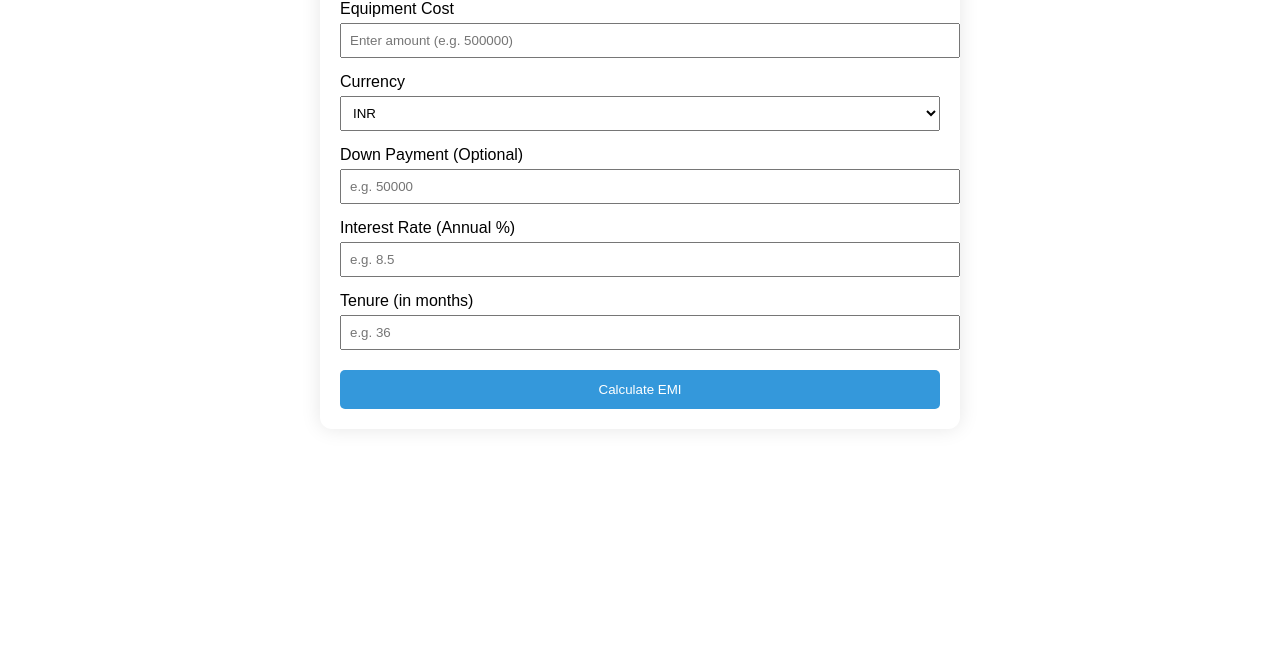
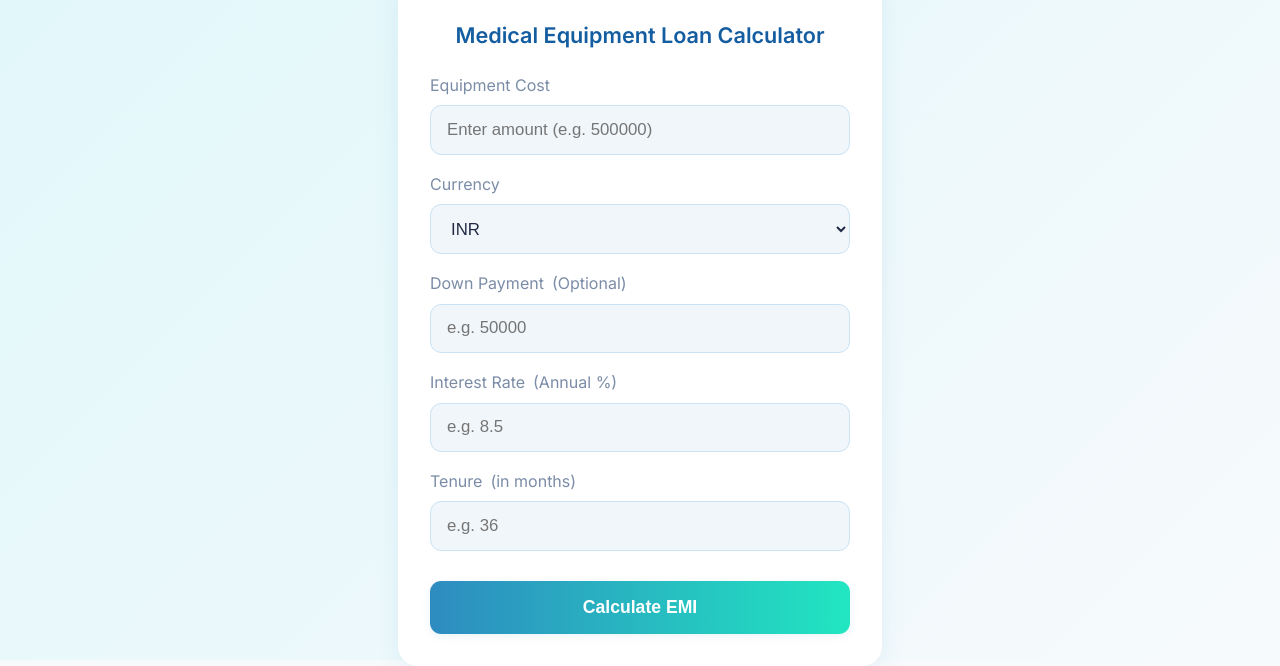
Before and after one commit to Zen-Coderon/MediFundr, a website: page public/index.html in a window 1280 px wide. Shown: the part 140-806 px from the top of the page. Drawn offline with Linux system fonts and the light colour scheme.

Commit message:
enhanced  ui/ux (visuals)

```diff
--- a/public/index.html
+++ b/public/index.html
@@ -1,89 +1,224 @@
+
 <!DOCTYPE html>
 <html lang="en">
 <head>
   <meta charset="UTF-8" />
   <meta name="viewport" content="width=device-width, initial-scale=1.0"/>
   <title>MediFundr – EMI Calculator</title>
+  <link href="https://fonts.googleapis.com/css2?family=Inter:wght@400;600;700&display=swap" rel="stylesheet">
   <style>
+    :root {
+      --primary: #2e8bc0;
+      --primary-dark: #145da0;
+      --accent: #21e6c1;
+      --bg: #f7fafc;
+      --card-bg: #fff;
+      --success-bg: #e6f9f2;
+      --danger: #e57373;
+      --radius: 1.25rem;
+      --shadow: 0 4px 24px 0 rgba(46,139,192,0.10);
+      --input-bg: #f1f6fa;
+      --input-border: #c9e3f5;
+      --text: #222b45;
+      --muted: #7b8ca7;
+      --transition: 0.2s cubic-bezier(.4,0,.2,1);
+    }
+    html, body {
+      height: 100%;
+      margin: 0;
+      padding: 0;
+      background: var(--bg);
+      font-family: 'Inter', Arial, sans-serif;
+      color: var(--text);
+      min-height: 100vh;
+    }
     body {
-      font-family: Arial, sans-serif;
-      background: #f4f4f4;
-      max-width: 600px;
-      margin: 40px auto;
-      padding: 20px;
-      border-radius: 12px;
-      background-color: #fff;
-      box-shadow: 0 0 20px rgba(0,0,0,0.1);
+      display: flex;
+      flex-direction: column;
+      align-items: center;
+      justify-content: flex-start;
+      min-height: 100vh;
+      background: linear-gradient(135deg, #e0f7fa 0%, #f7fafc 100%);
     }
-    h1 {
+    .header {
+      width: 100%;
+      background: linear-gradient(90deg, var(--primary), var(--accent));
+      color: #fff;
+      padding: 1.5rem 0 1rem 0;
       text-align: center;
-      color: #2c3e50;
+      font-size: 2rem;
+      font-weight: 700;
+      letter-spacing: 1px;
+      box-shadow: 0 2px 12px 0 rgba(46,139,192,0.08);
+      position: sticky;
+      top: 0;
+      z-index: 10;
+    }
+    .container {
+      background: var(--card-bg);
+      border-radius: var(--radius);
+      box-shadow: var(--shadow);
+      padding: 2.5rem 2rem 2rem 2rem;
+      margin: 2.5rem 0 2rem 0;
+      max-width: 420px;
+      width: 100%;
+      display: flex;
+      flex-direction: column;
+      gap: 1.2rem;
+      align-items: stretch;
+    }
+    .form-title {
+      font-size: 1.35rem;
+      font-weight: 600;
+      margin-bottom: 0.5rem;
+      text-align: center;
+      color: var(--primary-dark);
     }
     label {
-      display: block;
-      margin-top: 15px;
+      font-size: 1rem;
+      font-weight: 500;
+      margin-bottom: 0.3rem;
+      color: var(--muted);
+      display: flex;
+      align-items: center;
+      gap: 0.5em;
     }
-    input, select {
+    .input-group {
+      display: flex;
+      flex-direction: column;
+      gap: 0.2rem;
+    }
+    input[type="number"], select {
       width: 100%;
-      padding: 8px;
-      margin-top: 5px;
+      padding: 0.85rem 1rem;
+      border-radius: 0.7rem;
+      border: 1.5px solid var(--input-border);
+      background: var(--input-bg);
+      font-size: 1.05rem;
+      color: var(--text);
+      outline: none;
+      transition: border-color var(--transition), box-shadow var(--transition);
+      margin-top: 0.15rem;
+      box-sizing: border-box;
+    }
+    input[type="number"]:focus, select:focus {
+      border-color: var(--primary);
+      box-shadow: 0 0 0 2px #2e8bc033;
     }
     button {
-      background-color: #3498db;
-      color: white;
+      background: linear-gradient(90deg, var(--primary), var(--accent));
+      color: #fff;
       border: none;
-      padding: 12px;
-      margin-top: 20px;
-      width: 100%;
+      padding: 1rem 0;
+      border-radius: 0.7rem;
+      font-size: 1.1rem;
+      font-weight: 600;
+      margin-top: 0.7rem;
+      box-shadow: 0 2px 8px 0 rgba(46,139,192,0.10);
       cursor: pointer;
-      border-radius: 5px;
+      transition: background var(--transition), box-shadow var(--transition), transform var(--transition);
+      outline: none;
     }
-    button:hover {
-      background-color: #2980b9;
+    button:hover, button:focus {
+      background: linear-gradient(90deg, var(--primary-dark), var(--primary));
+      box-shadow: 0 4px 16px 0 rgba(46,139,192,0.13);
+      transform: translateY(-2px) scale(1.02);
     }
     .result {
-      margin-top: 30px;
-      background: #e8f5e9;
-      padding: 15px;
-      border-radius: 8px;
+      margin-top: 1.5rem;
+      background: var(--success-bg);
+      padding: 1.5rem 1.2rem;
+      border-radius: 1rem;
+      box-shadow: 0 2px 8px 0 rgba(33,230,193,0.07);
+      border-left: 5px solid var(--primary);
+      animation: fadeInResult 0.7s cubic-bezier(.4,0,.2,1);
+      display: none;
+    }
+    .result h3 {
+      margin-top: 0;
+      color: var(--primary-dark);
+      font-size: 1.2rem;
+      font-weight: 700;
+      margin-bottom: 0.7rem;
+    }
+    .result p {
+      font-size: 1.08rem;
+      margin: 0.3em 0;
+      color: var(--text);
+    }
+    .result strong {
+      color: var(--primary-dark);
+    }
+    @keyframes fadeInResult {
+      from { opacity: 0; transform: translateY(30px); }
+      to { opacity: 1; transform: none; }
+    }
+    @media (max-width: 600px) {
+      .container {
+        padding: 1.2rem 0.5rem 1.5rem 0.5rem;
+        margin: 1.2rem 0 1rem 0;
+        max-width: 98vw;
+      }
+      .header {
+        font-size: 1.3rem;
+        padding: 1.1rem 0 0.7rem 0;
+      }
+    }
+    /* Optional: Add a smooth scroll to result */
+    html {
+      scroll-behavior: smooth;
     }
   </style>
 </head>
 <body>
-  <h1>MediFundr EMI Calculator</h1>
-
-  <label>Equipment Cost</label>
+  <div class="header">
+    <span style="vertical-align: middle; font-weight: 700; letter-spacing: 1px;">
+      <svg width="28" height="28" viewBox="0 0 28 28" fill="none" style="vertical-align: middle; margin-right: 0.5em;"><circle cx="14" cy="14" r="14" fill="#21e6c1"/><path d="M8 14.5L12 18.5L20 10.5" stroke="#145da0" stroke-width="2.2" stroke-linecap="round" stroke-linejoin="round"/></svg>
+      MediFundr
+    </span>
+  </div>
+  <form class="container" autocomplete="off" onsubmit="event.preventDefault(); calculateEMI();">
+    <div class="form-title">Medical Equipment Loan Calculator</div>
+    <div class="input-group">
+      <label for="amount">Equipment Cost</label>
       <input type="number" id="amount" placeholder="Enter amount (e.g. 500000)" />
-
-  <label>Currency</label>
+    </div>
+    <div class="input-group">
+      <label for="currency">Currency</label>
       <select id="currency">
         <option value="INR">INR</option>
         <option value="USD">USD</option>
       </select>
-
-  <label>Down Payment (Optional)</label>
+    </div>
+    <div class="input-group">
+      <label for="downPayment">Down Payment <span style="font-weight:400; color:var(--muted);">(Optional)</span></label>
       <input type="number" id="downPayment" placeholder="e.g. 50000" />
-
-  <label>Interest Rate (Annual %)</label>
-  <input type="number" id="rate" placeholder="e.g. 8.5" />
-
-  <label>Tenure (in months)</label>
+    </div>
+    <div class="input-group">
+      <label for="rate">Interest Rate <span style="font-weight:400; color:var(--muted);">(Annual %)</span></label>
+      <input type="number" id="rate" placeholder="e.g. 8.5" step="0.01" />
+    </div>
+    <div class="input-group">
+      <label for="tenure">Tenure <span style="font-weight:400; color:var(--muted);">(in months)</span></label>
       <input type="number" id="tenure" placeholder="e.g. 36" />
-
-  <button onclick="calculateEMI()">Calculate EMI</button>
-
-  <div class="result" id="result" style="display:none;"></div>
-
+    </div>
+    <button type="submit">Calculate EMI</button>
+    <div class="result" id="result"></div>
+  </form>
   <script>
     async function calculateEMI() {
-      const amount = document.getElementById('amount').value;
-      const rate = document.getElementById('rate').value;
-      const tenure = document.getElementById('tenure').value;
-      const downPayment = document.getElementById('downPayment').value || 0;
+      const amount = parseFloat(document.getElementById('amount').value);
+      const rate = parseFloat(document.getElementById('rate').value);
+      const tenure = parseInt(document.getElementById('tenure').value);
+      const downPayment = parseFloat(document.getElementById('downPayment').value) || 0;
       const currency = document.getElementById('currency').value;
 
       if (!amount || !rate || !tenure) {
         alert("Please fill in all required fields");
+        return;
+      }
+      if (downPayment >= amount) {
+        alert("Down payment must be less than equipment cost.");
         return;
       }
 
@@ -95,19 +230,23 @@
 
       const data = await res.json();
 
+      const resultDiv = document.getElementById('result');
       if (data.error) {
-        document.getElementById('result').innerHTML = `<strong>Error:</strong> ${data.error}`;
+        resultDiv.style.display = 'block';
+        resultDiv.innerHTML = `<strong style="color:var(--danger)">Error:</strong> ${data.error}`;
         return;
       }
 
-      document.getElementById('result').style.display = 'block';
-      document.getElementById('result').innerHTML = `
-        <h3>Results:</h3>
+      resultDiv.style.display = 'block';
+      resultDiv.innerHTML = `
+        <h3>Results</h3>
         <p><strong>Monthly EMI:</strong> ₹${data.monthlyEMI}</p>
         <p><strong>Total Interest:</strong> ₹${data.totalInterest}</p>
         <p><strong>Total Payable:</strong> ₹${data.totalPayment}</p>
         <p><strong>Currency:</strong> ${data.currency}</p>
       `;
+      // Smooth scroll to result
+      resultDiv.scrollIntoView({ behavior: 'smooth', block: 'center' });
     }
   </script>
 </body>
```
Also changed, not shown: index.js (+6 -8 lines), public/README.md (added), public/exchangeRate.js (added), public/screenshot.png (added), public/tailwind.config.js (added). Lines whose indentation alone changed are shown as unchanged.
